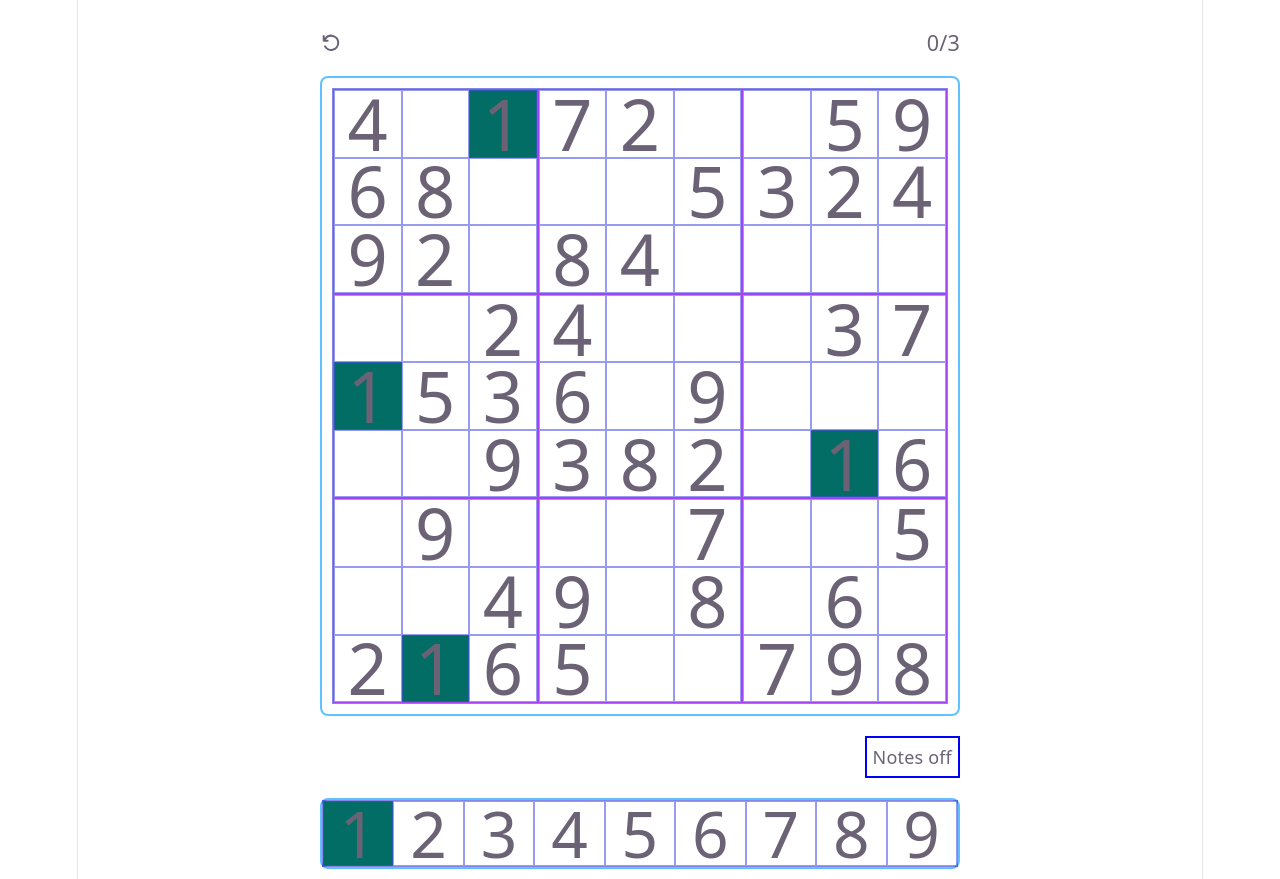
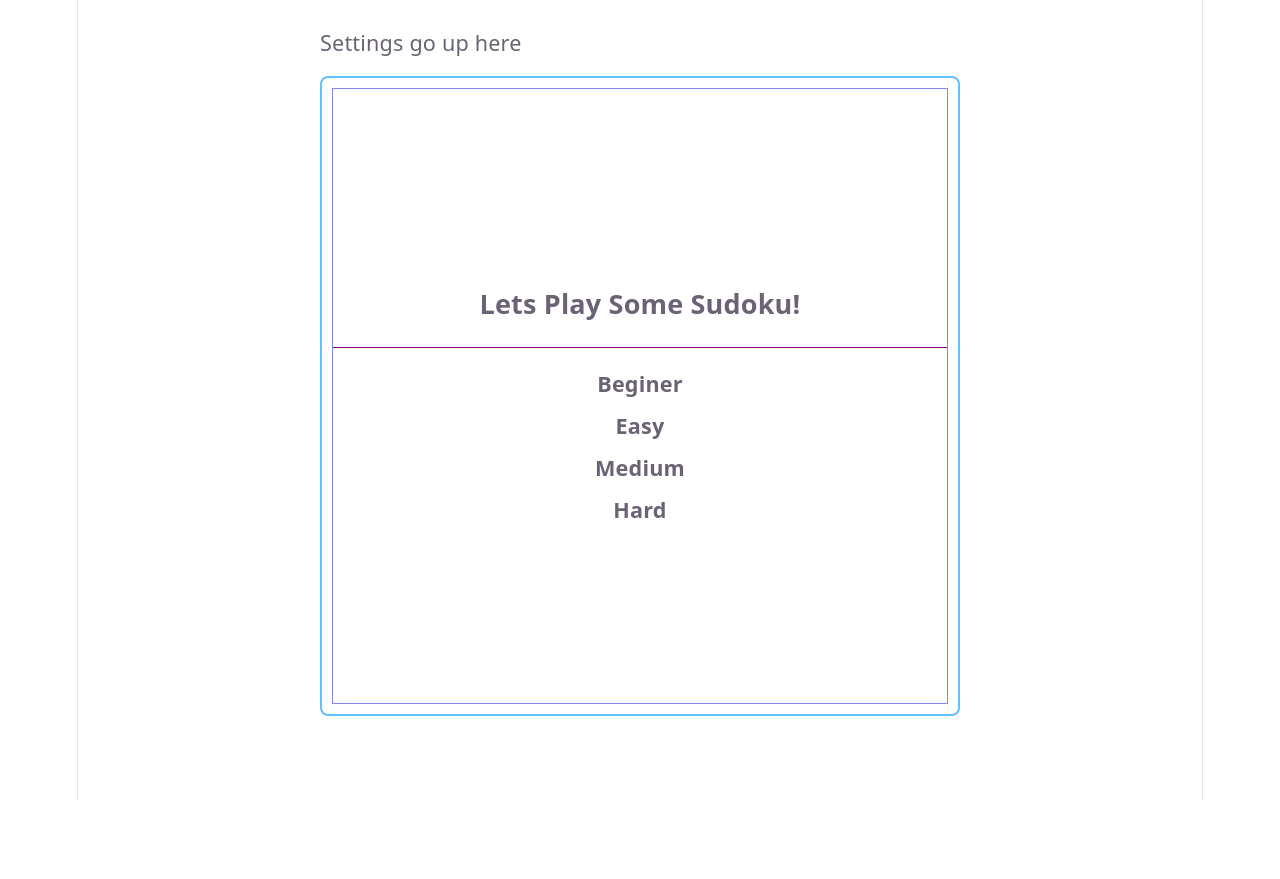
Before and after one commit to llfbh33/Sudoku, a React (Vite) app in the folder sudoku-with-react/: page / in a window 1280 px wide. After the commit the page ends 800 px from the top, so only its background shows below. Built offline with nearby package versions, Linux system fonts and the light colour scheme.

Commit message:
Bug with generating completion object, fixed by removing useEffect and creating function

```diff
--- a/sudoku-with-react/src/App.jsx
+++ b/sudoku-with-react/src/App.jsx
@@ -4,6 +4,7 @@ import reactLogo from './assets/react.svg'
 import viteLogo from './assets/vite.svg'
 import heroImg from './assets/hero.png'
 import Layout from './components/Layout/Layout';
+import MenuPage from './components/MenuPage/MenuPage';
 import SudokuPage from './components/SudokuPage/SudokuPage';
 import './App.css'
 
@@ -11,7 +12,8 @@ const router = createBrowserRouter([
   {
     element: <Layout />,
     children: [
-      {path: '/', element: <SudokuPage />},
+      {path: '/', element: <MenuPage />},
+      {path: '/sudoku/:type', element: <SudokuPage />},
     ]
   }
 ])
--- /dev/null
+++ b/sudoku-with-react/src/components/MenuPage/MenuPage.css
@@ -0,0 +1,61 @@
+
+
+/* Main Containers */
+#level-background {
+    /* min-height: 100vh;                                  full screen height */
+
+    display: flex;
+    justify-content: center;
+    align-items: center;
+
+    padding: 10px;
+}
+
+/* Controls size and spacing */
+#level-main-outer {
+    min-width: 280px;
+    width: 80vmin;                                      /* 90% of the smaller side of the view port */
+    aspect-ratio: 1 / 1;                                /* width === height */
+
+    display: flex;
+    justify-content: center;
+    align-items: center;
+
+    border-radius: 8px;
+    padding: 10px;
+    border: 2px solid rgba(0, 157, 255, 0.627);
+}
+
+#level-main-inner {
+    width: 100%;
+    height: 100%;
+    aspect-ratio: 1 / 1;
+
+    display: flex;
+    flex-direction: column;
+    justify-content: center;
+
+    border: 1px solid rgba(36, 36, 216, 0.56);
+}
+
+#level-main-inner h1 {
+    padding-bottom: 30px;
+    border-bottom: 1px solid purple;
+}
+
+.level-buttons-container {
+    display: flex;
+    flex-direction: column;
+    align-items: center;
+    gap: 16px;
+}
+
+.level-button {
+    font-size: 1.2rem;
+    font-weight: 700;
+    cursor: pointer;
+}
+
+.level-button:hover {
+    color: rgb(104, 104, 243);
+}
--- /dev/null
+++ b/sudoku-with-react/src/components/MenuPage/MenuPage.jsx
@@ -0,0 +1,36 @@
+import { useNavigate } from 'react-router-dom';
+import './MenuPage.css'
+
+const MenuPage = () => {
+    const navigate = useNavigate();
+
+    const handleLevel = (level) => {
+        navigate(`/sudoku/${level}`);
+    }
+
+    return (
+        <>
+            <section id="board-background">
+                <div className="mistake-container">
+                    Settings go up here
+                </div>
+            </section>
+
+            <section id="level-background">
+                <div id="level-main-outer">
+                    <div id="level-main-inner">
+                        <h1>Lets Play Some Sudoku!</h1>
+                        <div className='level-buttons-container'>
+                            <div className='level-button' onClick={() => handleLevel('beginner')}>Beginer</div>
+                            <div className='level-button' onClick={() => handleLevel('easy')}>Easy</div>
+                            <div className='level-button' onClick={() => handleLevel('medium')}>Medium</div>
+                            <div className='level-button' onClick={() => handleLevel('hard')}>Hard</div>
+                        </div>
+                    </div>
+                </div>
+            </section>
+        </>
+    )
+}
+
+export default MenuPage;
--- a/sudoku-with-react/src/components/SudokuBoard/SudokuBoard.jsx
+++ b/sudoku-with-react/src/components/SudokuBoard/SudokuBoard.jsx
@@ -1,5 +1,6 @@
 import { squareCoordinates, noteCoordinates } from "../../testData";
 import { useState } from "react";
+import { useNavigate } from "react-router-dom";
 import "./SudokuBoard.css";
 
 
@@ -7,8 +8,9 @@ import "./SudokuBoard.css";
 
 
 
-const SudokuBoard = ({ board, setBoard, value, setValue, noteMode, mistakes, setMistakes, complete, setComplete, handleReset }) => {
+const SudokuBoard = ({ board, setBoard, value, setValue, formattedTime, noteMode, mistakes, setMistakes, complete, setComplete, handleReset, isRunning, handlePause, type }) => {
     const [selectedCell, setSelectedCell] = useState(null);
+    const navigate = useNavigate();
 
     const handleMistakes = (valid) => {
         if (!valid) setMistakes(prev => prev += 1);
@@ -95,8 +97,8 @@ const SudokuBoard = ({ board, setBoard, value, setValue, noteMode, mistakes, set
             <div id="board-main-outer">
                 <div id="board-main-inner">
 
-                    {complete.remaining > 0
-                        ? <div className="board-squares-container">
+                    {complete.remaining > 0 && isRunning
+                        ? (<div className="board-squares-container">
                             {squareCoordinates.map((sqRow, sqRowI) => (
                                 <div className="board-rows" key={`sqRow-${sqRowI + 1}`}>
                                     {sqRow.map((sq, sqI) => (
@@ -108,7 +110,12 @@ const SudokuBoard = ({ board, setBoard, value, setValue, noteMode, mistakes, set
                                                         const num = board[m][n].value;
                                                         const valid = num === board[m][n].solution;
                                                         const isSupportCell = selectedCell && (
-                                                            m === selectedCell[0] || n === selectedCell[1]
+                                                            m === selectedCell[0] ||
+                                                            n === selectedCell[1] ||
+                                                            (
+                                                                Math.floor(m / 3) === Math.floor(selectedCell[0] / 3) &&
+                                                                Math.floor(n / 3) === Math.floor(selectedCell[1] / 3)
+                                                            )
                                                         );
 
                                                         if (num > 0) {
@@ -162,14 +169,32 @@ const SudokuBoard = ({ board, setBoard, value, setValue, noteMode, mistakes, set
                                     ))}
                                 </div>
                             ))}
-                        </div>
-                        : (
+                        </div>)
+                        : complete.remaining > 0 && !isRunning
+                            ? (
                                 <div>
-                                <h3>Congradulations!!</h3>
-                                <h4>You won! Want to try again?</h4>
+                                    <h2>The game is paused</h2>
+                                    <h3 className="continue" onClick={handlePause}>Continue</h3>
                                     <div className="new-game-spacing">
                                         <div className="restart" onClick={() => handleReset(false)}>Restart</div>
                                         <div className="restart" onClick={() => handleReset(true)}>New Game</div>
+                                    </div>
+                                                                        <div className="new-game-spacing">
+                                        <div className="restart" onClick={() => navigate('/')}>Main Menu</div>
+                                    </div>
+                                </div>
+                            )
+                            : (
+                                <div>
+                                    <h2>Congradulations!!</h2>
+                                    <h4>{`Your time was: ${formattedTime}`}</h4>
+                                    <h3>{`You won! Try again on ${type.charAt(0).toUpperCase() + type.slice(1)}`}</h3>
+                                    <div className="new-game-spacing">
+                                        <div className="restart" onClick={() => handleReset(false)}>Restart</div>
+                                        <div className="restart" onClick={() => handleReset(true)}>New Game</div>
+                                    </div>
+                                    <div className="new-game-spacing">
+                                        <div className="restart" onClick={() => navigate('/')}>Main Menu</div>
                                     </div>
                                 </div>
                             )}
--- a/sudoku-with-react/src/components/SudokuPage/SudokuPage.css
+++ b/sudoku-with-react/src/components/SudokuPage/SudokuPage.css
@@ -33,10 +33,18 @@
     font-size: larger;
 }
 
-.reset-icon {
+.icon-button-container {
+    display: flex;
+    flex-direction: row;
+    align-items: center;
+    justify-content: center;
+    gap: 16px;
+}
+
+.icon-button {
     cursor: pointer;
 }
 
-.reset-icon:hover {
+.icon-button:hover {
     color: white;
 }
--- a/sudoku-with-react/src/components/SudokuPage/SudokuPage.jsx
+++ b/sudoku-with-react/src/components/SudokuPage/SudokuPage.jsx
@@ -1,51 +1,72 @@
 import SudokuBoard from "../SudokuBoard/SudokuBoard";
 import NumberPicker from "../NumberPicker/NumberPicker";
-import { generateEasySudoku } from "../../utils";
+import { buildCompleteObj, generateSudoku } from "../../utils";
 import { testBoardOne } from "../../testData";
 import { useState, useEffect } from "react";
+import { useParams } from "react-router-dom";
 import { VscDebugRestart } from "react-icons/vsc";
+import { FaPause } from "react-icons/fa";
 import "./SudokuPage.css";
 
 
 
 const SudokuPage = () => {
-    const [startingBoard, setStartingBoard] = useState(generateEasySudoku())
-    const [board, setBoard] = useState(startingBoard);
-    let [value, setValue] = useState(1);
-    let [noteMode, setNoteMode] = useState(false);
-    let [mistakes, setMistakes] = useState(0);
-    let [complete, setComplete] = useState({});
-    let [reset, setReset] = useState(true);
+    const {type} = useParams();
+    const [game, setGame] = useState(() => generateSudoku(type));
+
+    const [startingBoard, setStartingBoard] = useState(game.puzzleBoard)
+    const [board, setBoard] = useState(game.puzzleBoard);
+    const [complete, setComplete] = useState(game.completeObj);
+
+    const [value, setValue] = useState(1);
+    const [noteMode, setNoteMode] = useState(false);
+    const [mistakes, setMistakes] = useState(0);
+    const [time, setTime] = useState(0);
+    const [formattedTime, setFormattedTime] = useState("0:00");
+    const [isRunning, setIsRunning] = useState(true);
 
 
     // Resets the board with either old or new board data
     const handleReset = (exchange) => {  // has to be invoked when being called or exchange is the event
-        const newBoard = generateEasySudoku();
-        if (exchange) {
-            setStartingBoard(newBoard);
-            setBoard(newBoard);
+        setTime(0);
+        setFormattedTime("0:00");
+
+
+        if (exchange) {                             // starting a new game
+            const newBoard = generateSudoku(type);
+
+            setStartingBoard(newBoard.puzzleBoard);
+            setBoard(newBoard.puzzleBoard);
+            setComplete(newBoard.completeObj);
         } else {
-            setBoard(startingBoard);
+            setBoard(startingBoard);                // resetting the old game
+            setComplete(buildCompleteObj(startingBoard));
         }
         setValue(1);
         setNoteMode(false);
         setMistakes(0)
-        setReset(true);
+        setIsRunning(true);
     };
+
+    const handlePause = () => {
+        setIsRunning(prev => !prev);
+    }
 
     const sudokuProps = {
         board,
         setBoard,
         value,
         setValue,
+        formattedTime,
         noteMode,
         mistakes,
         setMistakes,
         complete,
         setComplete,
-        reset,
-        setReset,
-        handleReset
+        handleReset,
+        isRunning,
+        handlePause,
+        type,
     };
 
 
@@ -59,42 +80,51 @@ const SudokuPage = () => {
     }, [mistakes]);
 
 
+
     useEffect(() => {
-        if (reset) {
-            const completeObj = {
-                1: 0,
-                2: 0,
-                3: 0,
-                4: 0,
-                5: 0,
-                6: 0,
-                7: 0,
-                8: 0,
-                9: 0,
-                remaining: 81
-            };
+        let interval;
 
-            for (let i = 0; i < board.length; i++) {
-                for (let j = 0; j < board[0].length; j++) {
-                    if (board[i][j].value !== 0) {
-                        completeObj[board[i][j].value] += 1;
-                        completeObj.remaining -= 1;
-                    }
-                }
-            }
+        if (isRunning) {
+            interval = setInterval(() => {
+                setTime(prev => {
+                    const newTime = prev + 1;
 
-            setComplete(completeObj);
-            setReset(false);
-        };
+                    const minutes = Math.floor(newTime / 60);
+                    const seconds = newTime % 60;
 
-    }, [reset])
+                    const formatted = `${minutes}:${seconds
+                        .toString()
+                        .padStart(2, "0")}`;
+
+                    setFormattedTime(formatted);
+
+                    return newTime;
+                });
+            }, 1000);
+        }
+
+        return () => clearInterval(interval);
+    }, [isRunning]);
+
+    useEffect(() => {
+        if (complete.remaining <= 0) {
+            setIsRunning(prev => !prev);
+        }
+    }, [complete])
+
+
 
 
     return (
         <div>
             <section id="board-background">
                 <div className="mistake-container">
-                    <VscDebugRestart className="reset-icon" onClick={() => handleReset()}/>
+                    <div className="icon-button-container">
+                        <VscDebugRestart className="icon-button" onClick={() => handleReset()} />
+                        <FaPause className="icon-button" onClick={() => handlePause()} />
+                        <div>{formattedTime}</div>
+                        <div>{`${type.charAt(0).toUpperCase() + type.slice(1)}`}</div>
+                    </div>
                     <div>{`${mistakes}/3`}</div>
                 </div>
             </section>
--- a/sudoku-with-react/src/utils.js
+++ b/sudoku-with-react/src/utils.js
@@ -253,14 +253,47 @@ const fillBoard = (board) => {
     return true;
 };
 
-export const generateEasySudoku = () => {
+
+export const buildCompleteObj = (boardData) => {
+    const completeObj = {
+        1: 0,
+        2: 0,
+        3: 0,
+        4: 0,
+        5: 0,
+        6: 0,
+        7: 0,
+        8: 0,
+        9: 0,
+        remaining: 81
+    };
+
+    for (let i = 0; i < boardData.length; i++) {
+        for (let j = 0; j < boardData[0].length; j++) {
+            if (boardData[i][j].value !== 0) {
+                completeObj[boardData[i][j].value] += 1;
+                completeObj.remaining -= 1;
+            }
+        }
+    }
+
+    return completeObj;
+};
+
+
+const removals = {
+    beginner: 30, // 51 givens
+    easy: 40,     // 41 givens
+    medium: 50,   // 31 givens
+    hard: 56      // 25 givens
+};
+
+export const generateSudoku = (level) => {
     const solvedBoard = createEmptyGrid();
 
     fillBoard(solvedBoard);
 
-    // Easy = leave more numbers visible.
-    // 40–45 given cells is usually beginner-friendly.
-    const cellsToRemove = 36;
+    const cellsToRemove = removals[level];
     const puzzleBoard = solvedBoard.map(row => [...row]);
 
     const positions = shuffle(
@@ -275,7 +308,7 @@ export const generateEasySudoku = () => {
         puzzleBoard[row][col] = 0;
     }
 
-    return puzzleBoard.map((row, rowIndex) =>
+    const resultBoard = puzzleBoard.map((row, rowIndex) =>
         row.map((value, colIndex) => ({
             value,
             isGiven: value !== 0,
@@ -283,4 +316,8 @@ export const generateEasySudoku = () => {
             solution: solvedBoard[rowIndex][colIndex],
         }))
     );
+
+    const complete = buildCompleteObj(resultBoard);
+
+    return {puzzleBoard: resultBoard, completeObj: complete};
 };
```
Also changed, not shown: sudoku-with-react/src/components/SudokuBoard/SudokuBoard.css (+10 -3 lines), 1 other file (tests, documents, lock files or other folders). Lines whose indentation alone changed are shown as unchanged.
